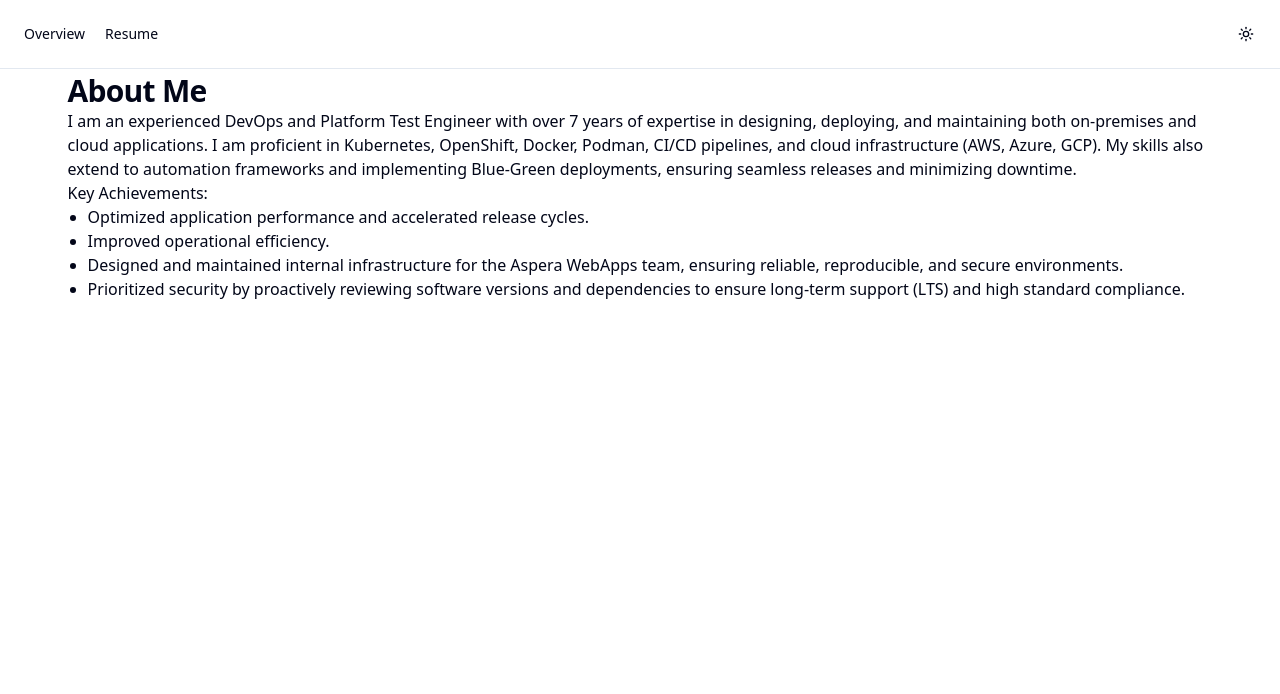
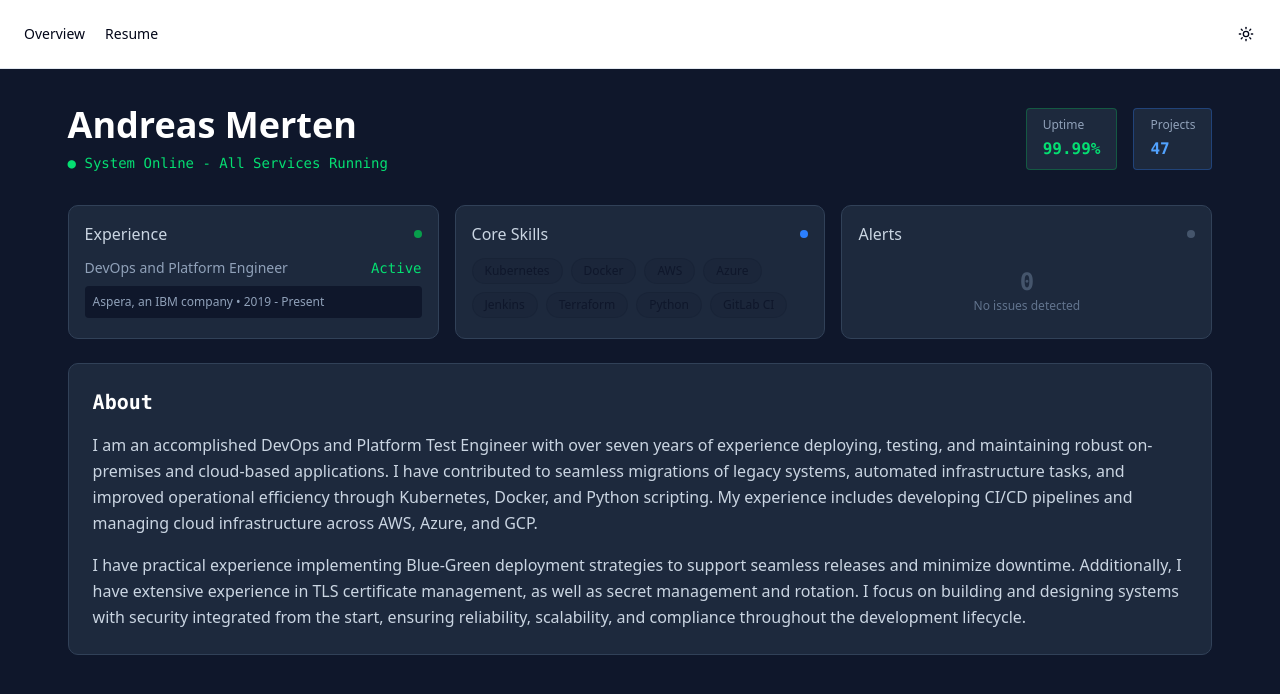
Before and after one commit to dremerten/pub-site, a React (Vite) app: page /overview in a window 1280 px wide. Shown: the top 694 px of the page. Built offline with nearby package versions, Linux system fonts and the light colour scheme; the HTML template or start-up script is replaced by a standard one.

Commit message:
Add overview data

```diff
--- a/src/components/PageWrapper.jsx
+++ b/src/components/PageWrapper.jsx
@@ -3,7 +3,7 @@ import PageContainer from "./PageContainer.jsx";
 const PageWrapper = ({ children }) => {
   return (
     <PageContainer fullHeight={true}>
-      <div className="w-[90%] mx-auto">
+      <div className="w-[90%] mx-auto pt-8 pb-8">
         {children}
       </div>
     </PageContainer>
--- a/src/data/resume.js
+++ b/src/data/resume.js
@@ -1,12 +1,28 @@
 export const personalInfo = {
   name: "Andreas Merten",
   role: "DevOps and Platform Test Engineer",
+  summary: [
+    "I am an accomplished DevOps and Platform Test Engineer with over seven years of experience deploying, testing, and maintaining robust on-premises and cloud-based applications. I have contributed to seamless migrations of legacy systems, automated infrastructure tasks, and improved operational efficiency through Kubernetes, Docker, and Python scripting. My experience includes developing CI/CD pipelines and managing cloud infrastructure across AWS, Azure, and GCP.",
+    "I have practical experience implementing Blue-Green deployment strategies to support seamless releases and minimize downtime. Additionally, I have extensive experience in TLS certificate management, as well as secret management and rotation. I focus on building and designing systems with security integrated from the start, ensuring reliability, scalability, and compliance throughout the development lifecycle."
+  ],
+  projectCount: 47
 };
+
+export const coreSkills = [
+  "Kubernetes",
+  "Docker",
+  "AWS",
+  "Azure",
+  "Jenkins",
+  "Terraform",
+  "Python",
+  "GitLab CI"
+];
 
 export const experienceData = [
   {
     company: "Aspera, an IBM company",
-    position: "DevOps and Platform Engineer",
+    position: "DevOps and Platform Engineer (Band 8)",
     years: "2019 - Present",
     highlights: [
       "Implemented automation and parallel testing, reducing QA cycle times and accelerating release schedules.",
--- a/src/pages/Overview.jsx
+++ b/src/pages/Overview.jsx
@@ -1,22 +1,87 @@
-import PageWrapper from "../components/PageWrapper.jsx";
+import {experienceData, personalInfo, coreSkills} from "@/data/resume";
+import PageWrapper from "@/components/PageWrapper";
 
 const Overview = () => {
   return (
-    <PageWrapper>
-      <h2 className="text-3xl font-bold tracking-tight">About Me</h2>
-      <section>
-        I am an experienced DevOps and Platform Test Engineer with over 7 years of expertise in designing, deploying, and maintaining both on-premises and cloud applications. I am proficient in Kubernetes, OpenShift, Docker, Podman, CI/CD pipelines, and cloud infrastructure (AWS, Azure, GCP). My skills also extend to automation frameworks and implementing Blue-Green deployments, ensuring seamless releases and minimizing downtime.
-      </section>
-      <section>
-        <h3>Key Achievements:</h3>
-        <ul style={{ listStyle: "disc", paddingLeft: "20px" }}>
-          <li>Optimized application performance and accelerated release cycles.</li>
-          <li>Improved operational efficiency.</li>
-          <li>Designed and maintained internal infrastructure for the Aspera WebApps team, ensuring reliable, reproducible, and secure environments.</li>
-          <li>Prioritized security by proactively reviewing software versions and dependencies to ensure long-term support (LTS) and high standard compliance.</li>
-        </ul>
-      </section>
-    </PageWrapper>
+    <div>
+      <div className="bg-slate-900 min-h-screen">
+        <PageWrapper>
+          <div className="mmax-w-6xl mxd-auto">
+            <div className="flex items-center justify-between mb-8">
+              <div>
+                <h1 className="text-4xl font-bold text-white mb-2">{personalInfo.name}</h1>
+                <p className="text-green-400 font-mono text-sm">● System Online - All Services Running</p>
+              </div>
+              <div className="flex gap-4">
+                <div className="bg-slate-800 px-4 py-2 rounded border border-green-500/30">
+                  <div className="text-xs text-slate-400 mb-1">Uptime</div>
+                  <div className="text-green-400 font-mono font-bold">99.99%</div>
+                </div>
+                <div className="bg-slate-800 px-4 py-2 rounded border border-blue-500/30">
+                  <div className="text-xs text-slate-400 mb-1">Projects</div>
+                  <div className="text-blue-400 font-mono font-bold">{personalInfo.projectCount}</div>
+                </div>
+              </div>
+            </div>
+
+            <div className="grid grid-cols-3 gap-4 mb-6">
+              <div className="bg-slate-800 p-4 rounded-lg border border-slate-700">
+                <div className="flex items-center justify-between mb-3">
+                  <span className="text-slate-300 font-medium">Experience</span>
+                  <span className="w-2 h-2 bg-green-500 rounded-full animate-pulse"></span>
+                </div>
+                <div className="space-y-2">
+                  <div className="flex justify-between text-sm">
+                    <span className="text-slate-400">{experienceData[0].position.replace("(Band 8)", "")}</span>
+                    <span className="text-green-400 font-mono">Active</span>
+                  </div>
+                  <div className="bg-slate-900 p-2 rounded text-xs text-slate-400">
+                    {experienceData[0].company} • {experienceData[0].years}
+                  </div>
+                </div>
+              </div>
+
+              <div className="bg-slate-800 p-4 rounded-lg border border-slate-700">
+                <div className="flex items-center justify-between mb-3">
+                  <span className="text-slate-300 font-medium">Core Skills</span>
+                  <span className="w-2 h-2 bg-blue-500 rounded-full"></span>
+                </div>
+                <div className="flex flex-wrap gap-2">
+                  {coreSkills.map((skill, index) => (
+                    <span
+                      key={index}
+                      className="bg-primary/10 text-primary border border-primary/20 px-3 py-1 rounded-full text-xs font-medium"
+                    >
+                      {skill}
+                    </span>
+                  ))}
+                </div>
+              </div>
+
+              <div className="bg-slate-800 p-4 rounded-lg border border-slate-700">
+                <div className="flex items-center justify-between mb-3">
+                  <span className="text-slate-300 font-medium">Alerts</span>
+                  <span className="w-2 h-2 bg-slate-600 rounded-full"></span>
+                </div>
+                <div className="text-center py-2">
+                  <div className="text-2xl font-bold text-slate-600 font-mono">0</div>
+                  <div className="text-xs text-slate-500">No issues detected</div>
+                </div>
+              </div>
+            </div>
+
+            <div className="bg-slate-800 p-6 rounded-lg border border-slate-700">
+              <h2 className="text-xl font-bold text-white mb-4 font-mono">About</h2>
+              <div className="flex flex-col gap-4">
+                {personalInfo.summary.map((item, index) => (
+                  <p key={`summary-${index}`} className="text-slate-300 leading-relaxed">{item}</p>
+                ))}
+              </div>
+            </div>
+          </div>
+        </PageWrapper>
+      </div>
+    </div>
   );
 };
 
```
